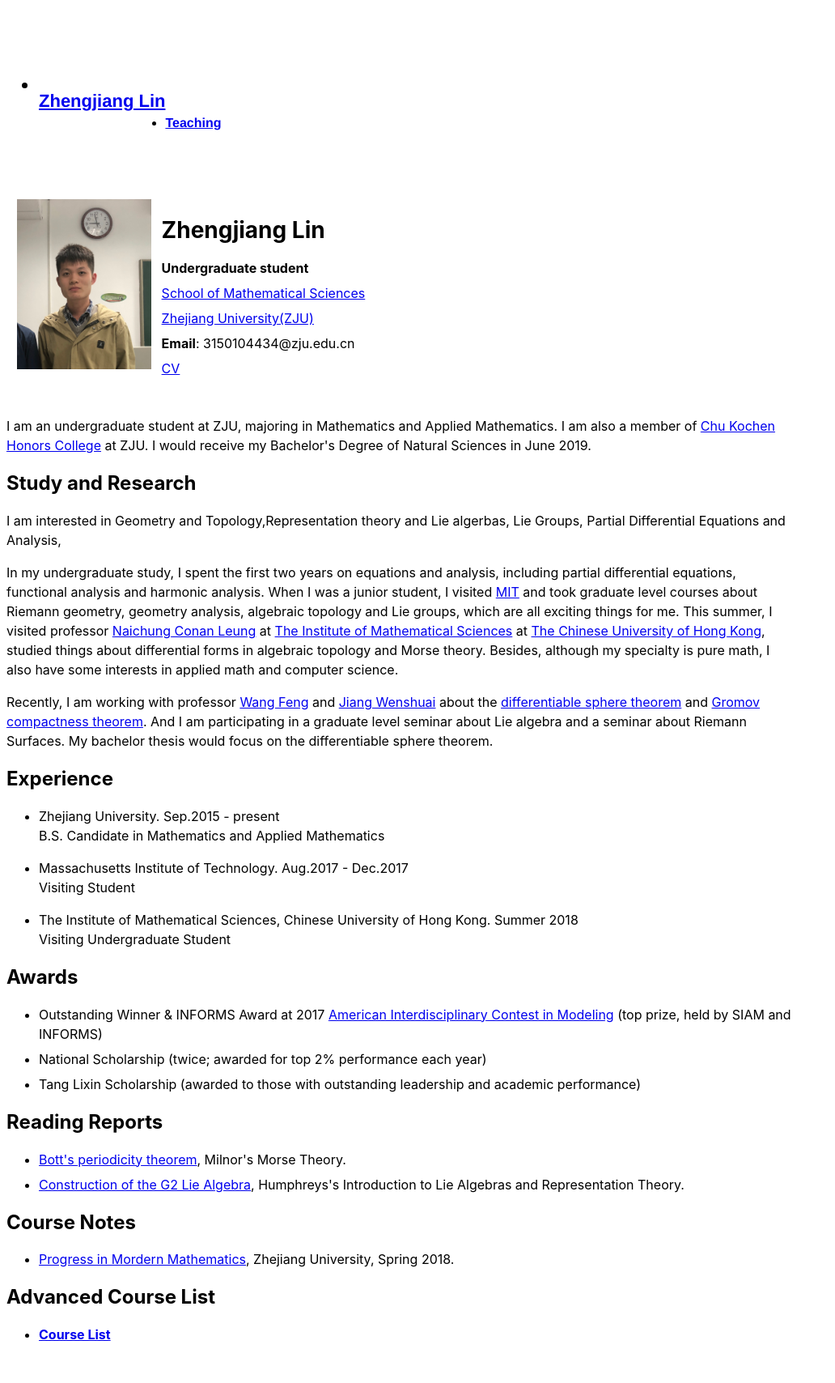
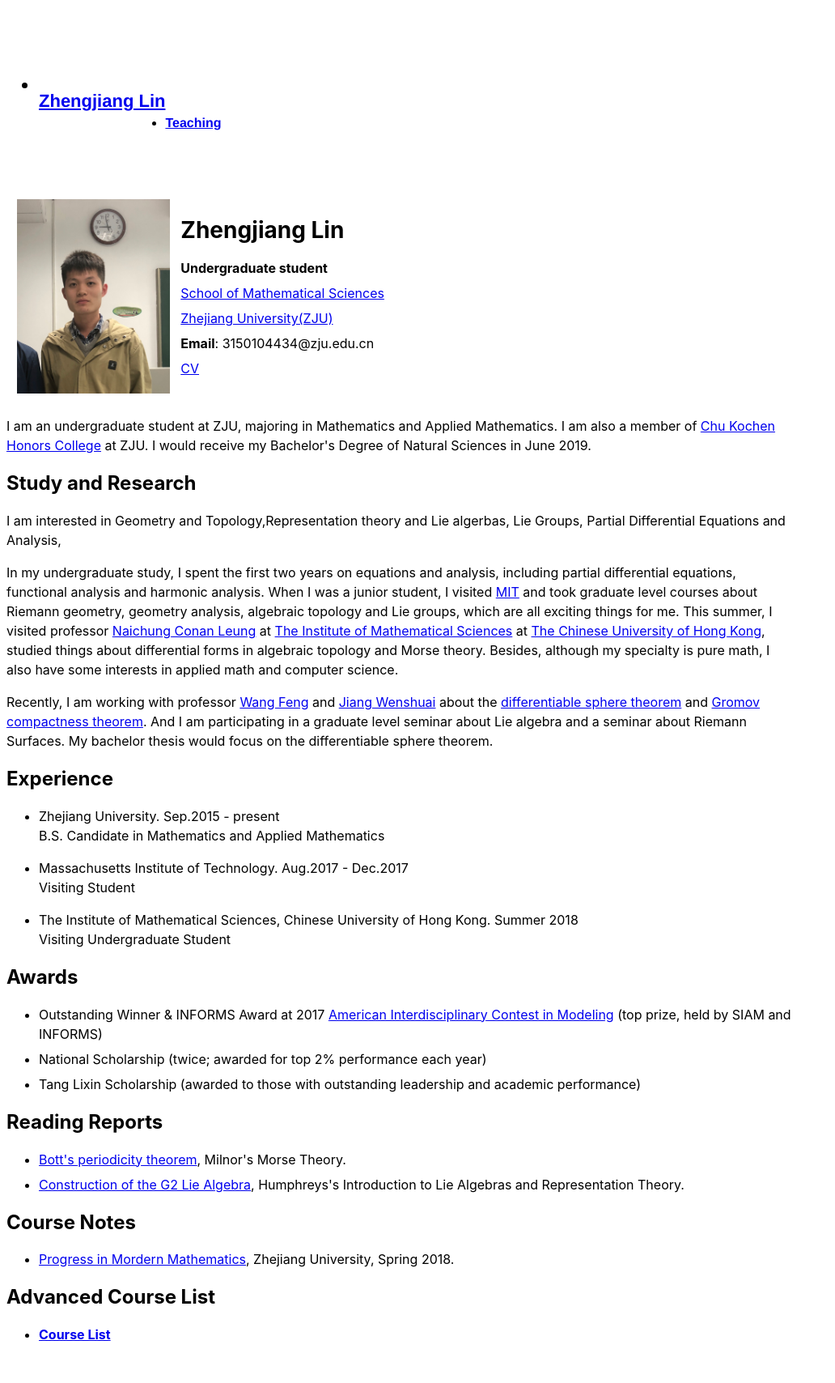
Before and after one commit to Acrescent/Acrescent.github.io, a Jekyll site: the page built from index.html, in a window 1280 px wide. Shown: the whole page at 81% size, without its empty margins (0-1032 px from the left). Built offline with Jekyll 4.4.1, drawn with Linux system fonts in a browser that asks for light colours.

Commit message:
Update index.html

```diff
--- a/index.html
+++ b/index.html
@@ -6,7 +6,7 @@
 
 <div>
 <div style="float:left;padding:13px">
-  <img src="{{ BASE_PATH }}/data/img/zjlin_head.jpg" height="210px">
+  <img src="{{ BASE_PATH }}/data/img/zjlin_head.jpg" height="240px">
 </div>
 <div style="padding:15px;padding-left:20px">
 <h1> Zhengjiang Lin </h1>
```
